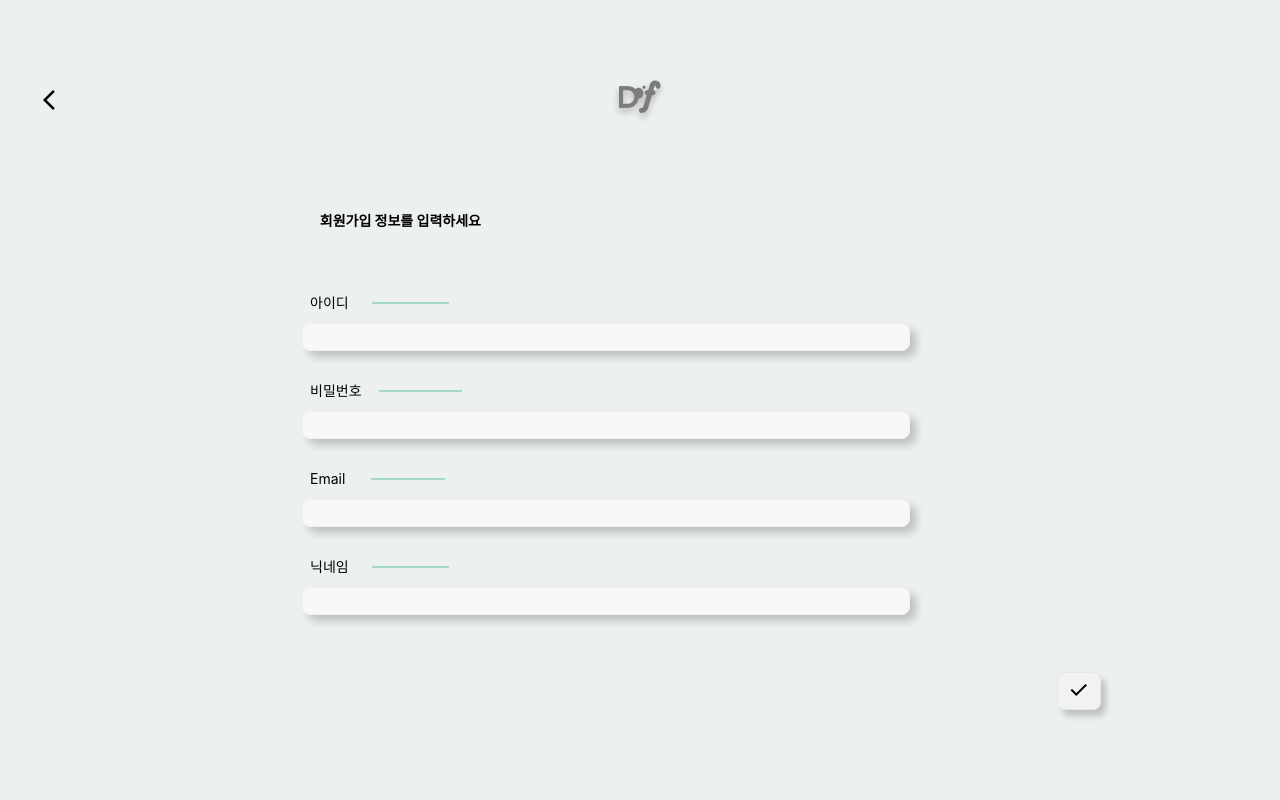
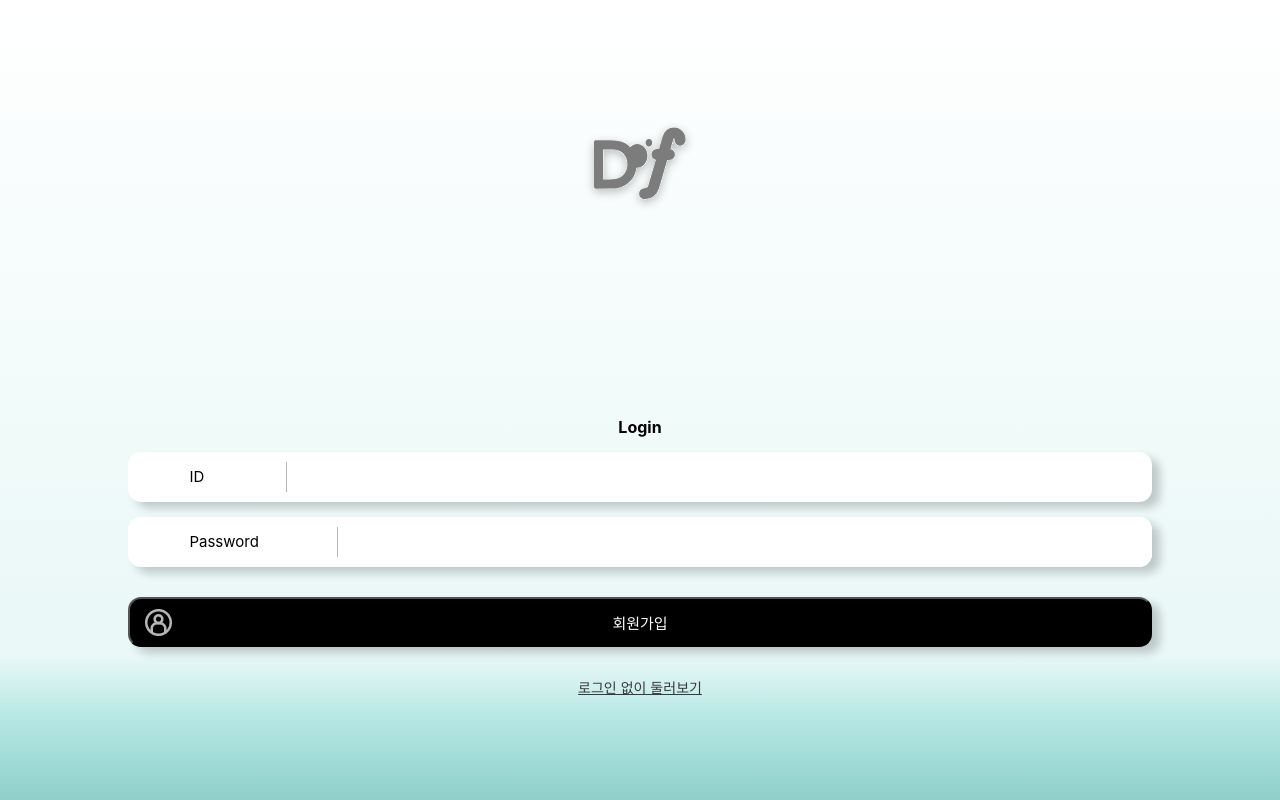
Before and after one commit to dani0910/group-project, a React (Create React App) app: page / in a window 1280 px wide. Built offline with nearby package versions, Linux system fonts and the light colour scheme.

Commit message:
add password validation

```diff
--- a/src/App.js
+++ b/src/App.js
@@ -1,19 +1,19 @@
 /* import './App.css'; */
-import { BrowserRouter as Router, Routes, Route } from 'react-router-dom';
-import IntroPage from './components/Intro/intro';
-import SignUpPage1 from './components/signup/signup1'
-import SignUpPage2 from './components/signup/signup2'
-import SignUpPage3 from './components/signup/signup3';
+import { BrowserRouter as Router, Routes, Route } from "react-router-dom";
+import IntroPage from "./components/Intro/intro";
+import SignUpPage1 from "./components/signup/signup1";
+import SignUpPage2 from "./components/signup/signup2";
+import SignUpPage3 from "./components/signup/signup3";
 
 function App() {
   return (
     <>
       <Router>
         <Routes>
-          {/* <Route path='/' element={<IntroPage/>}></Route> */}
-          <Route path='/' element={<SignUpPage1/>}></Route>
-          {/* <Route path='/' element={<SignUpPage2/>}></Route> */}
-          {/* <Route path='/' element={<SignUpPage3/>}></Route> */}
+          <Route path="/" element={<IntroPage />}></Route>
+          <Route path="/signup1" element={<SignUpPage1 />}></Route>
+          <Route path="/signup2" element={<SignUpPage2 />}></Route>
+          <Route path="/signup3" element={<SignUpPage3 />}></Route>
         </Routes>
       </Router>
     </>
--- a/src/components/Intro/intro.css
+++ b/src/components/Intro/intro.css
@@ -1,4 +1,4 @@
-*{
+* {
   margin: 0;
   padding: 0;
   box-sizing: border-box;
@@ -6,79 +6,95 @@
   overflow: hidden;
 }
 
-body{
+body {
   /* background: linear-gradient(0deg, #5CC1A0 -3%, #B5E7E3 10%, #E9F8F7 18%, #fff 100%); */
   /* background: linear-gradient(0deg, #82C8C3 -3%, #B5E7E3 10%, #E9F8F7 18%, #fff 100%); */
 }
 
-.container{
-    background: linear-gradient(0deg, #82C8C3 -3%, #B5E7E3 10%, #E9F8F7 18%, #fff 100%);
+.container {
+  background: linear-gradient(
+    0deg,
+    #82c8c3 -3%,
+    #b5e7e3 10%,
+    #e9f8f7 18%,
+    #fff 100%
+  );
   width: 100vw;
   height: 100vh;
 }
 
-.logoBox{
+.logoBox {
   width: 100%;
   height: 56%;
   display: flex;
   justify-content: center;
 }
-.logoBox > span{
+.logoBox > span {
   background: url(./icon/logo_big.svg);
   width: 112px;
   height: 93px;
   margin-top: 120px;
 }
 
-.loginBox{
+.loginBox {
   width: 100%;
   height: 60%;
-    display:flex;
+  display: flex;
   flex-direction: column;
   align-items: center;
   gap: 15px;
 }
-.loginBox > .loginTxt{
+
+.loginBox form {
+  width: 100%;
+  display: flex;
+  flex-direction: column;
+  align-items: center;
+  justify-content: center;
+}
+.loginBox > .loginTxt {
   font-weight: bold;
 }
-.ID, .password{
+.ID,
+.password {
   width: 80%;
   height: 50px;
   background: #fff;
   border-radius: 13px;
-    box-shadow: 8px 6px 10px rgba(0,0,0,0.2);
+  box-shadow: 8px 6px 10px rgba(0, 0, 0, 0.2);
   display: flex;
   align-items: center;
 }
 
-.idTxt, .pwdTxt{
+.idTxt,
+.pwdTxt {
   height: 60%;
   /* text-align: center; */
   padding: 0 8% 0 6%;
   line-height: 30px;
-    border-right: 1px solid #B5B5B5;
+  border-right: 1px solid #b5b5b5;
   font-size: 15px;
 }
 
-.idInput, .pwdInput{
+.idInput,
+.pwdInput {
   height: 100%;
   width: 84%;
   border-width: 0;
   border-radius: 10px;
 }
 
-.signupBtn{
-    margin: 15px 0 ;
+.signupBtn {
+  margin: 15px 0;
   width: 80%;
   height: 50px;
   background: #000000;
   border-radius: 13px;
-    box-shadow: 8px 6px 10px rgba(0,0,0,0.2);
-    color: #fff;
+  box-shadow: 8px 6px 10px rgba(0, 0, 0, 0.2);
+
   position: relative;
-    font-size: 15px;
 }
-.signupIcon{
+.signupIcon {
   background: url(./icon/sign_up_icon.png);
   width: 27px;
   height: 27px;
@@ -87,13 +103,17 @@ body{
   top: 10px;
 }
 
-.guestLogin{
+.signupTxt {
+  color: #fff;
+  font-size: 15px;
+}
+.guestLogin {
   width: 82%;
   height: 50px;
   display: flex;
   justify-content: center;
 }
-.guestLogin > a{
+.guestLogin > a {
   color: #393939;
   font-size: 14px;
 }
--- a/src/components/Intro/intro.jsx
+++ b/src/components/Intro/intro.jsx
@@ -1,35 +1,70 @@
-import React from 'react';
-import './intro.css';
-import { useState } from 'react';
+import React from "react";
+import "./intro.css";
+import { useState } from "react";
+import { Link } from "react-router-dom";
 
 const IntroPage = () => {
-
+  const [password, setPassword] = useState("");
+  const [ID, setID] = useState("");
+  const getId = (e) => {
+    setID(e.target.value);
+  };
+  const getPassWord = (e) => {
+    setPassword(e.target.value);
+  };
+  const onLogin = (e) => {
+    e.preventDefault();
+    /*입력값 저장*/
+    const savedInfo = [{ id: ID }, { password: password }];
+    console.log(savedInfo);
+    /*유효성 검사 */
+    if (!ID || !password) {
+      alert("모든 입력칸을 채워주십시오");
+      return;
+    }
+  };
 
   return (
-        <section className='container'>
-            <div className='logoBox'>
+    <section className="container">
+      <div className="logoBox">
         <span></span>
       </div>
-            <div className="loginBox">
+      <form className="loginBox" onSubmit={onLogin}>
         <p className="loginTxt">Login</p>
         <div className="ID">
           <p className="idTxt">ID</p>
-                    <input type="text" className="idInput" />
+          <input
+            type="text"
+            className="idInput"
+            max={20}
+            required
+            onChange={getId}
+          />
         </div>
         <div className="password">
           <p className="pwdTxt">Password</p>
-                    <input type="password" className="pwdInput" />
+          <input
+            type="password"
+            className="pwdInput"
+            max={20}
+            required
+            onChange={getPassWord}
+          />
         </div>
-                <button className="signupBtn">
+
+        <button className="signupBtn" type="submit">
+          <div>
             <span className="signupIcon"></span>
-                    회원가입
+            <span className="signupTxt">회원가입</span>
+          </div>
         </button>
+
         <div className="guestLogin">
           <a href="#">로그인 없이 둘러보기</a>
         </div>
-            </div>
+      </form>
     </section>
   );
-}
+};
 
 export default IntroPage;
--- a/src/components/signup/signup1.jsx
+++ b/src/components/signup/signup1.jsx
@@ -1,41 +1,83 @@
-import React from 'react';
-import './css/signup1.css'
-
-import { useState } from 'react';
+import React from "react";
+import "./css/signup1.css";
+import { Link } from "react-router-dom";
+import { useState } from "react";
 
 const SignUpPage1 = () => {
+  const [ID, setID] = useState("");
+  const [passW, setpassW] = useState("");
+  const [email, setEmail] = useState("");
+  const [Nname, setNname] = useState("");
+  const getID = (e) => setID(e.target.value);
+  const getPassW = (e) => setpassW(e.target.value);
+  const getEmail = (e) => setEmail(e.target.value);
+  const getNname = (e) => setNname(e.target.value);
+  const onSignup = (e) => {
+    e.preventDefault();
+    const savedSignup = [
+      { ID: ID },
+      { password: passW },
+      { email: email },
+      { username: Nname },
+    ];
+    const passwordPattern =
+      /^(?=.*[a-z])(?=.*[A-Z])(?=.*\d)(?=.*[@#$%^&*()]).{8,}$/;
 
-
+    console.log(savedSignup);
+    if (!ID || !passW || !email || !Nname) {
+      alert("모든 입력칸을 채워주십시오");
+      return;
+    } else if (!passwordPattern.test(passW)) {
+      alert(
+        "비밀번호는 최소 8자 이상이어야 하며, 대문자, 소문자, 숫자, 특수문자를 포함해야 합니다."
+      );
+      return;
+    }
+  };
   return (
     <>
       <header>
         <button className="material-symbols-outlined">arrow_back_ios</button>
+
         <span className="logoIcon"></span>
       </header>
       <section>
         <h4>회원가입 정보를 입력하세요</h4>
-                <form className="inputContainer">
+        <form className="inputContainer" onSubmit={onSignup}>
           <div className="idBox">
-                        <label className='idTxt'>아이디</label>
-                        <input type="text" className='idInput'/>
+            <label className="idTxt">아이디</label>
+            <input
+              type="text"
+              className="idInput"
+              maxLength={10}
+              onChange={getID}
+            />
           </div>
           <div className="pwdBox">
-                        <label className='pwdTxt'>비밀번호</label>
-                        <input type="text" className='pwdInput'/>
+            <label className="pwdTxt">비밀번호</label>
+            <input type="password" className="pwdInput" onChange={getPassW} />
           </div>
           <div className="emailBox">
-                        <label className='emailTxt' >Email</label>
-                        <input type="email" className='emailInput'/>
+            <label className="emailTxt">Email</label>
+            <input type="email" className="emailInput" onChange={getEmail} />
           </div>
           <div className="nickBox">
-                        <label className='nickTxt'>닉네임</label>
-                        <input type="text" className='nickInput'/>
+            <label className="nickTxt">닉네임</label>
+            <input
+              type="text"
+              className="nickInput"
+              maxLength={10}
+              onChange={getNname}
+            />
           </div>
-                    <button className="checkBtn"><span className="material-symbols-outlined">check</span></button>
+
+          <button className="checkBtn">
+            <span className="material-symbols-outlined">check</span>
+          </button>
         </form>
       </section>
     </>
   );
-}
+};
 
 export default SignUpPage1;
```
Lines whose indentation alone changed are shown as unchanged.
